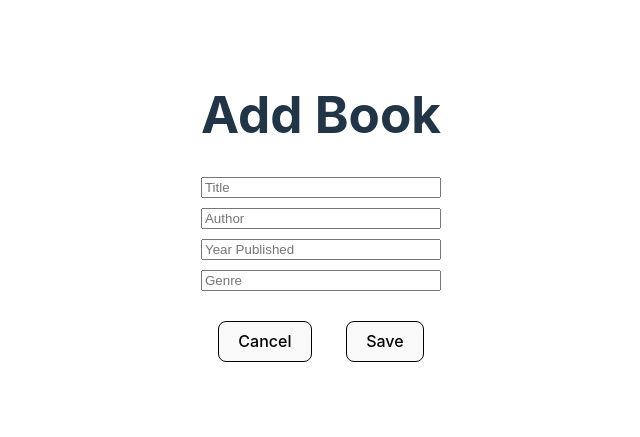
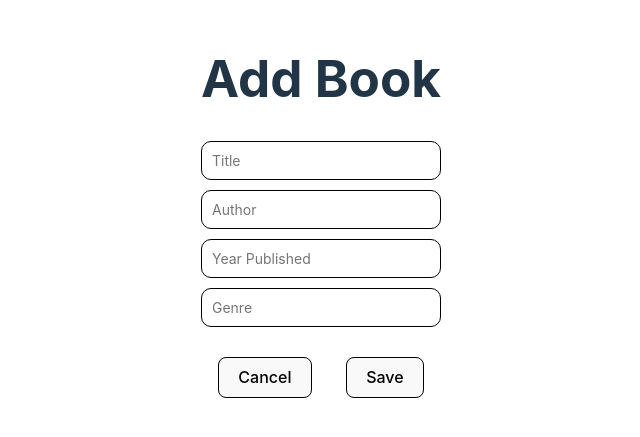
Before and after one commit to willconnell/book-library, a React (Vite) app in the folder frontend/: page /create in a window 1280 px wide. Shown: the part 193-630 px from the top of the page, without its empty margins (319-959 px from the left). Built offline with nearby package versions, Linux system fonts and the light colour scheme.

Commit message:
created reusable input component & added it to Book form component

```diff
--- a/frontend/src/components/BookForm.jsx
+++ b/frontend/src/components/BookForm.jsx
@@ -1,6 +1,7 @@
 import { Link, useParams, useNavigate } from "react-router-dom";
 import { useState, useEffect } from "react";
 import Button from "./Button";
+import Input from "./Input";
 import styles from "./BookForm.module.css";
 
 export default function BookForm({ mode }) {
@@ -21,28 +22,28 @@ export default function BookForm({ mode }) {
       <h1>{mode.toLowerCase() === "edit" ? "Edit" : "Add"} Book</h1>
       <form onSubmit={handleSubmit}>
         <div className={styles.inputContainer}>
-          <input
+          <Input
             type="text"
             name="Title"
             placeholder="Title"
             value={title}
             onChange={(e) => setTitle(e.target.value)}
           />
-          <input
+          <Input
             type="text"
             name="Author"
             placeholder="Author"
             value={author}
             onChange={(e) => setAuthor(e.target.value)}
           />
-          <input
+          <Input
             type="number"
             name="Year Published"
             placeholder="Year Published"
             value={yearPublished}
             onChange={(e) => setYearPublished(e.target.value)}
           />
-          <input
+          <Input
             type="text"
             name="Genre"
             placeholder="Genre"
--- /dev/null
+++ b/frontend/src/components/Input.jsx
@@ -0,0 +1,22 @@
+import styles from "./Input.module.css";
+
+export default function Input({
+  type,
+  id,
+  placeholder,
+  style,
+  onChange,
+  value,
+}) {
+  return (
+    <input
+      className={styles.input}
+      style={style}
+      id={id}
+      type={type}
+      placeholder={placeholder}
+      onChange={onChange}
+      value={value}
+    />
+  );
+}
--- /dev/null
+++ b/frontend/src/components/Input.module.css
@@ -0,0 +1,7 @@
+input {
+  padding: 10px;
+  border-radius: 10px;
+  border: solid 1px black;
+  font-family: inherit;
+  font-size: 14px;
+}
```
